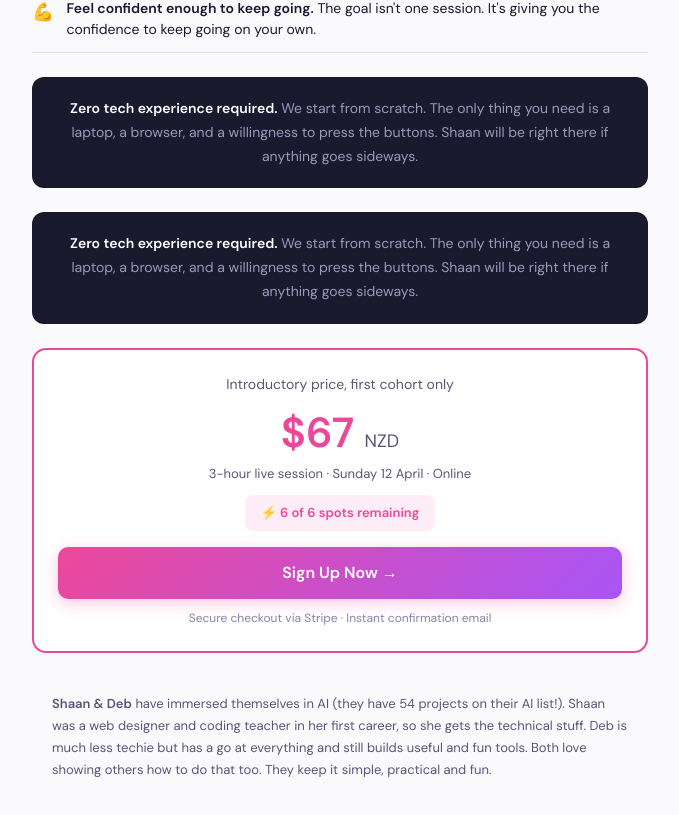
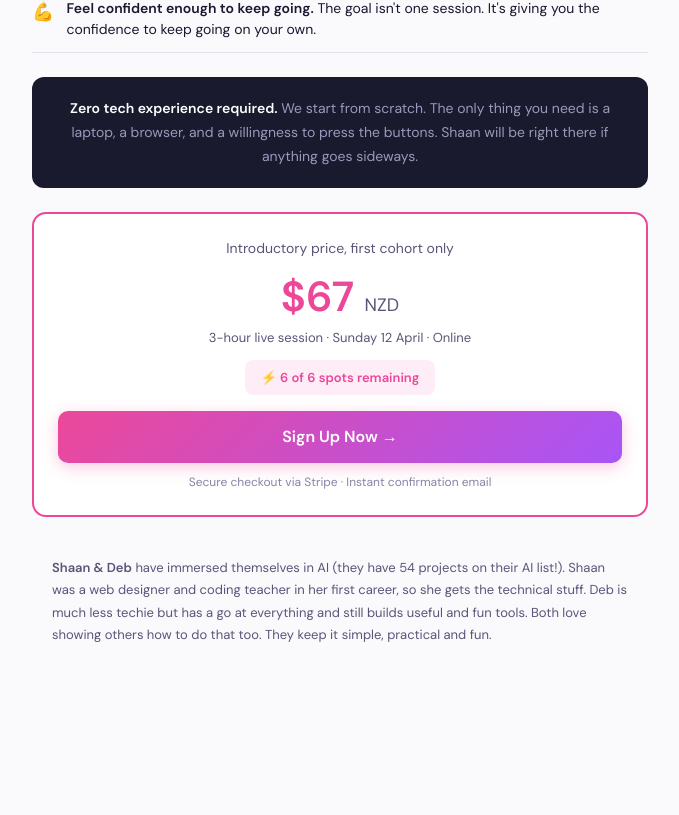
Before and after one commit to shaanmd/jetpackers-ai, a Next.js app: page /sign-up in a window 1280 px wide. Shown: the part 815-1630 px from the top of the page, without its empty margins (300-979 px from the left). After the commit the page ends 1533 px from the top, so only its background shows below. Built offline with nearby package versions, Linux system fonts and the light colour scheme; no server answers; the database is empty.

Commit message:
fix: remove duplicate zero-tech box on sign-up page
Co-Authored-By: Claude Sonnet 4.6 <noreply@anthropic.com>

```diff
--- a/src/app/sign-up/SignUpClient.tsx
+++ b/src/app/sign-up/SignUpClient.tsx
@@ -289,14 +289,6 @@ export default function SignUpClient() {
           </p>
         </div>
 
-        {/* Zero-tech promise */}
-        <div style={{ background: '#1A1A2E', borderRadius: 12, padding: '20px 24px', marginBottom: 24, textAlign: 'center' }}>
-          <p style={{ fontSize: 14, color: '#9999BB', lineHeight: 1.7 }}>
-            <strong style={{ color: 'white' }}>Zero tech experience required.</strong>{' '}
-            We start from scratch. The only thing you need is a laptop, a browser, and a willingness to press the buttons. Shaan will be right there if anything goes sideways.
-          </p>
-        </div>
-
         {/* Pricing card */}
         <div style={{ background: 'white', border: `2px solid ${soldOut ? '#E2E2ED' : 'var(--pink)'}`, borderRadius: 14, padding: 24, marginBottom: 24, textAlign: 'center' }}>
           <div style={{ fontSize: 14, color: 'var(--text-muted)', marginBottom: 6 }}>
```
